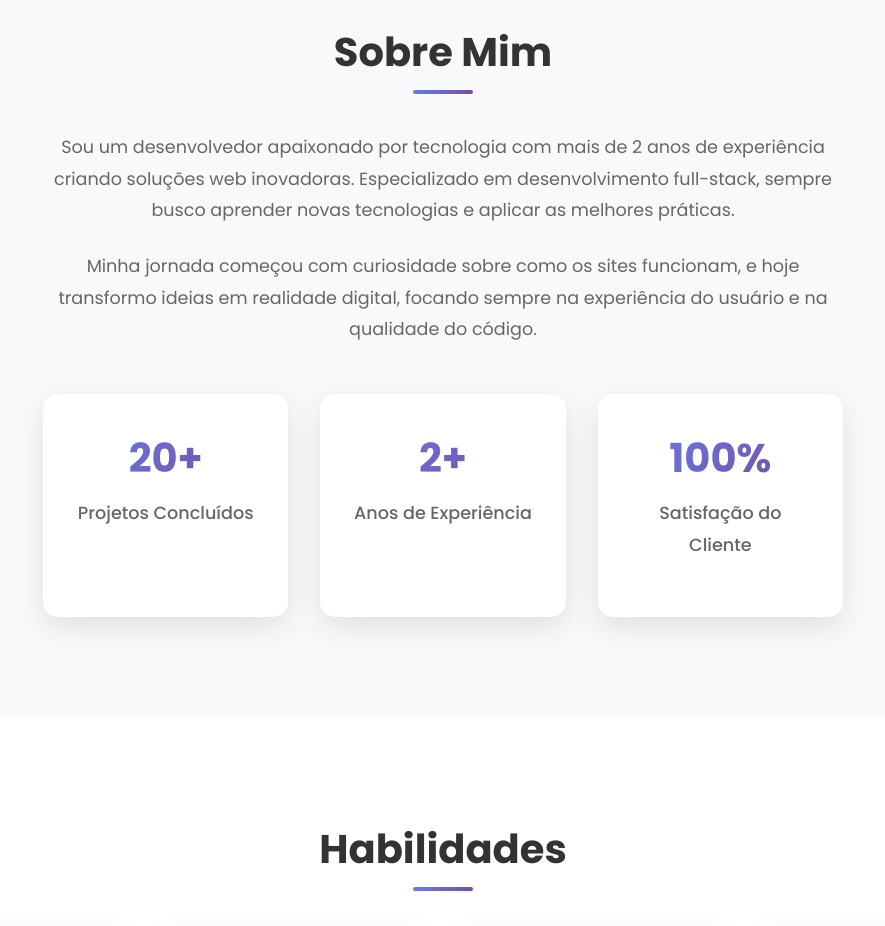
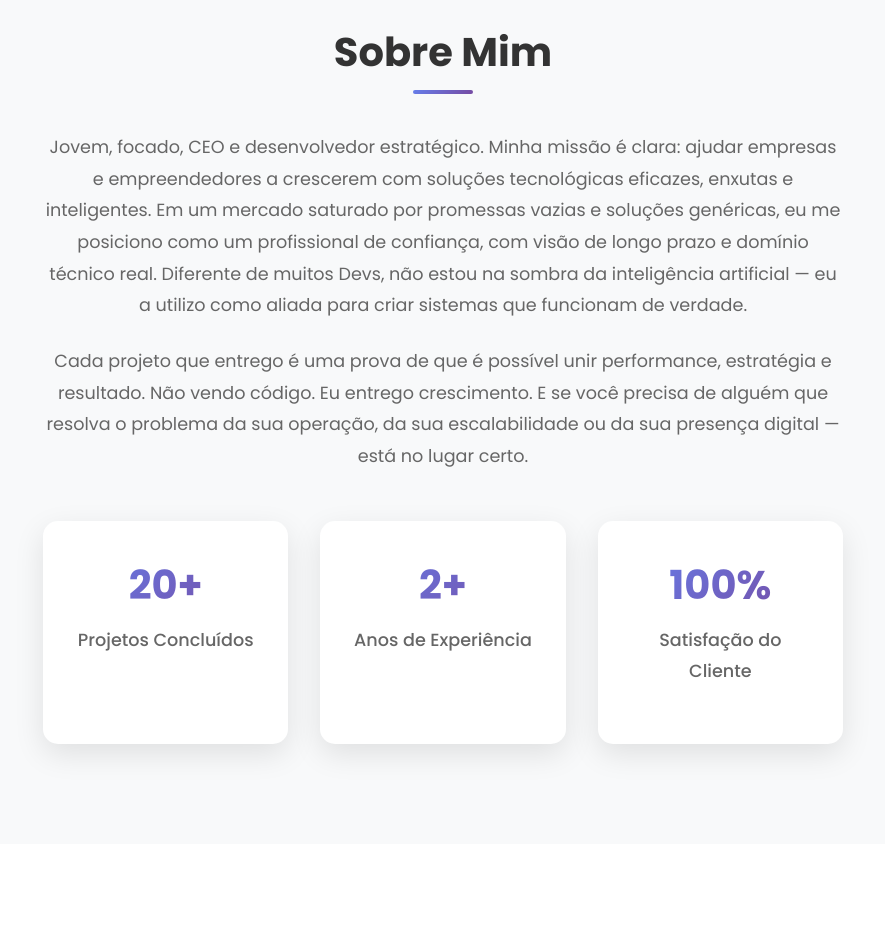
Before and after one commit to davisnaider06/portifolio-dev, a plain HTML site: page index.html in a window 1280 px wide. Shown: the part 880-1806 px from the top of the page, without its empty margins (197-1082 px from the left). Drawn offline with Linux system fonts and the light colour scheme.

Commit message:
alteraçao na section about

```diff
--- a/index.html
+++ b/index.html
@@ -65,14 +65,21 @@
             <div class="about-content">
                 <div class="about-text">
                     <p>
-                        Sou um desenvolvedor apaixonado por tecnologia com mais de 2 anos de experiência
-                        criando soluções web inovadoras. Especializado em desenvolvimento full-stack,
-                        sempre busco aprender novas tecnologias e aplicar as melhores práticas.
+                    Jovem, focado, CEO e desenvolvedor estratégico.
+
+Minha missão é clara: ajudar empresas e empreendedores a crescerem com soluções tecnológicas eficazes, enxutas e inteligentes.
+
+Em um mercado saturado por promessas vazias e soluções genéricas, eu me posiciono como um profissional de confiança, com visão de longo prazo e domínio técnico real.
+
+Diferente de muitos Devs, não estou na sombra da inteligência artificial — eu a utilizo como aliada para criar sistemas que funcionam de verdade.
                     </p>
                     <p>
-                        Minha jornada começou com curiosidade sobre como os sites funcionam, e hoje
-                        transformo ideias em realidade digital, focando sempre na experiência do usuário
-                        e na qualidade do código.
+                       Cada projeto que entrego é uma prova de que é possível unir performance, estratégia e resultado.
+
+Não vendo código. Eu entrego crescimento.
+
+E se você precisa de alguém que resolva o problema da sua operação, da sua escalabilidade ou da sua presença digital —
+está no lugar certo.
                     </p>
                     <div class="about-stats">
                         <div class="stat">
```
